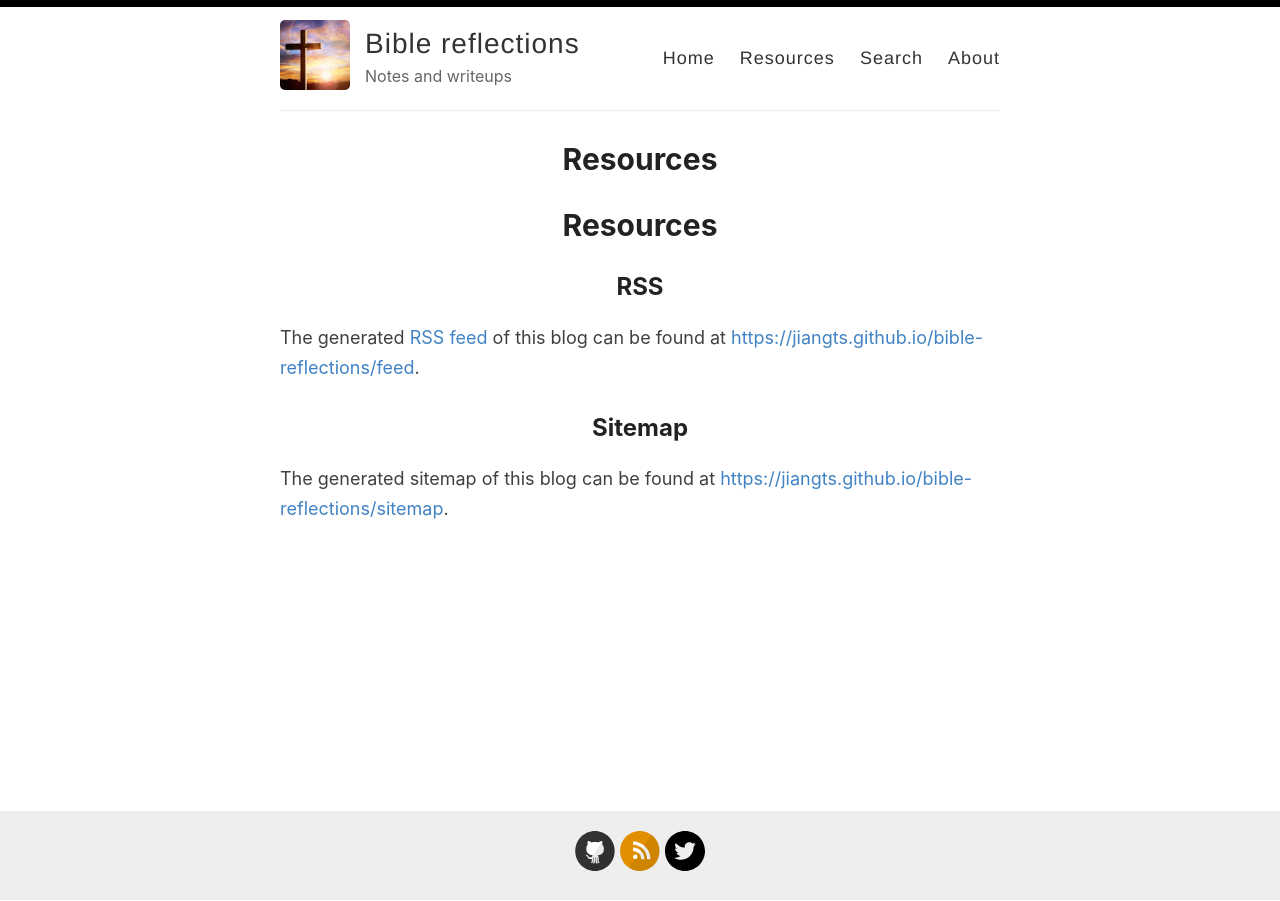
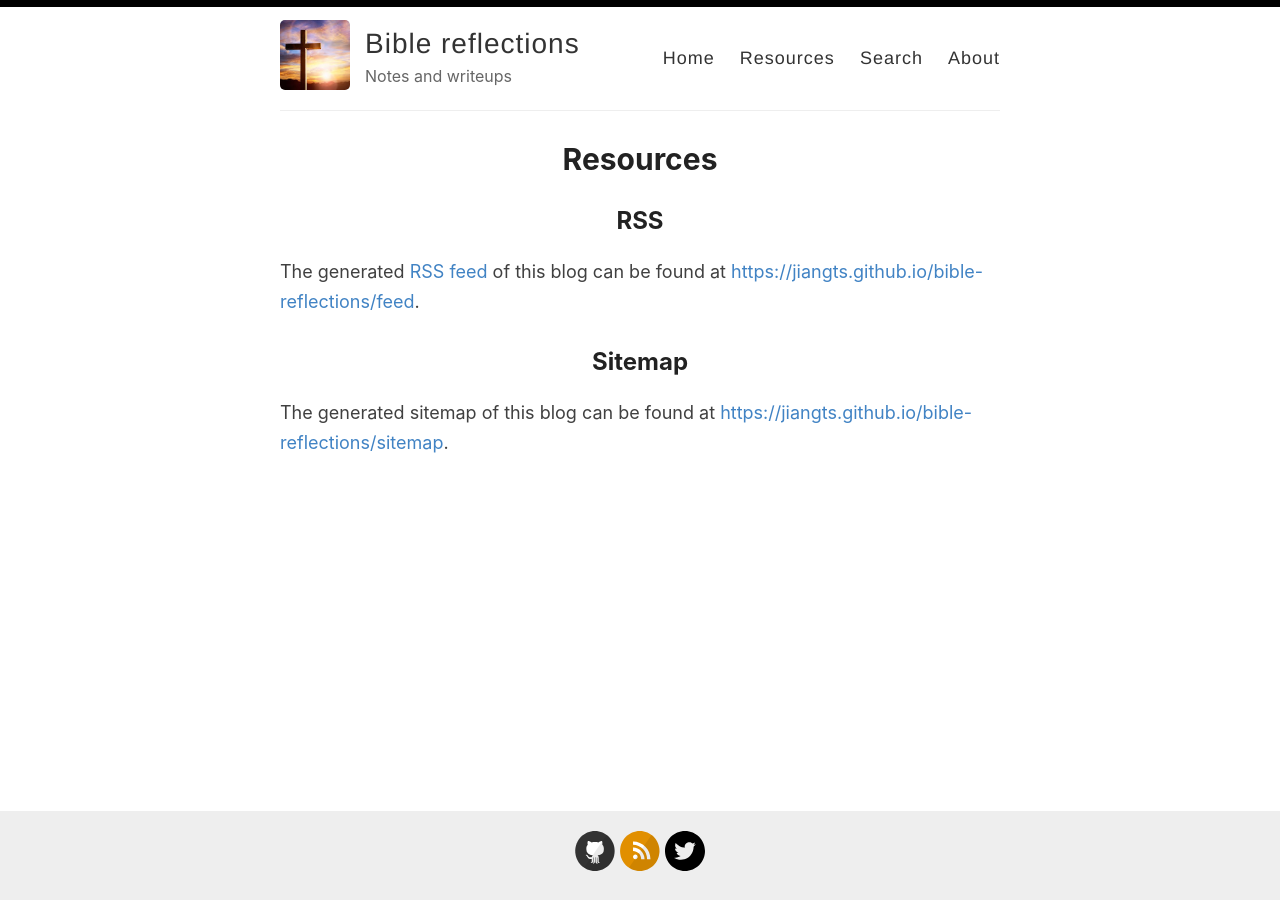
Before and after one commit to jiangts/bible-reflections, a Jekyll site: the page built from _pages/resources.md, in a window 1280 px wide. Built offline with Jekyll 4.4.1, drawn with Linux system fonts in a browser that asks for light colours.

Commit message:
Update Tue Apr 27 10:25:43 PDT 2021

```diff
--- a/_pages/resources.md
+++ b/_pages/resources.md
@@ -3,8 +3,6 @@ layout: page
 title: Resources
 permalink: /resources/
 ---
-
-# Resources
 
 ## RSS
 
```
